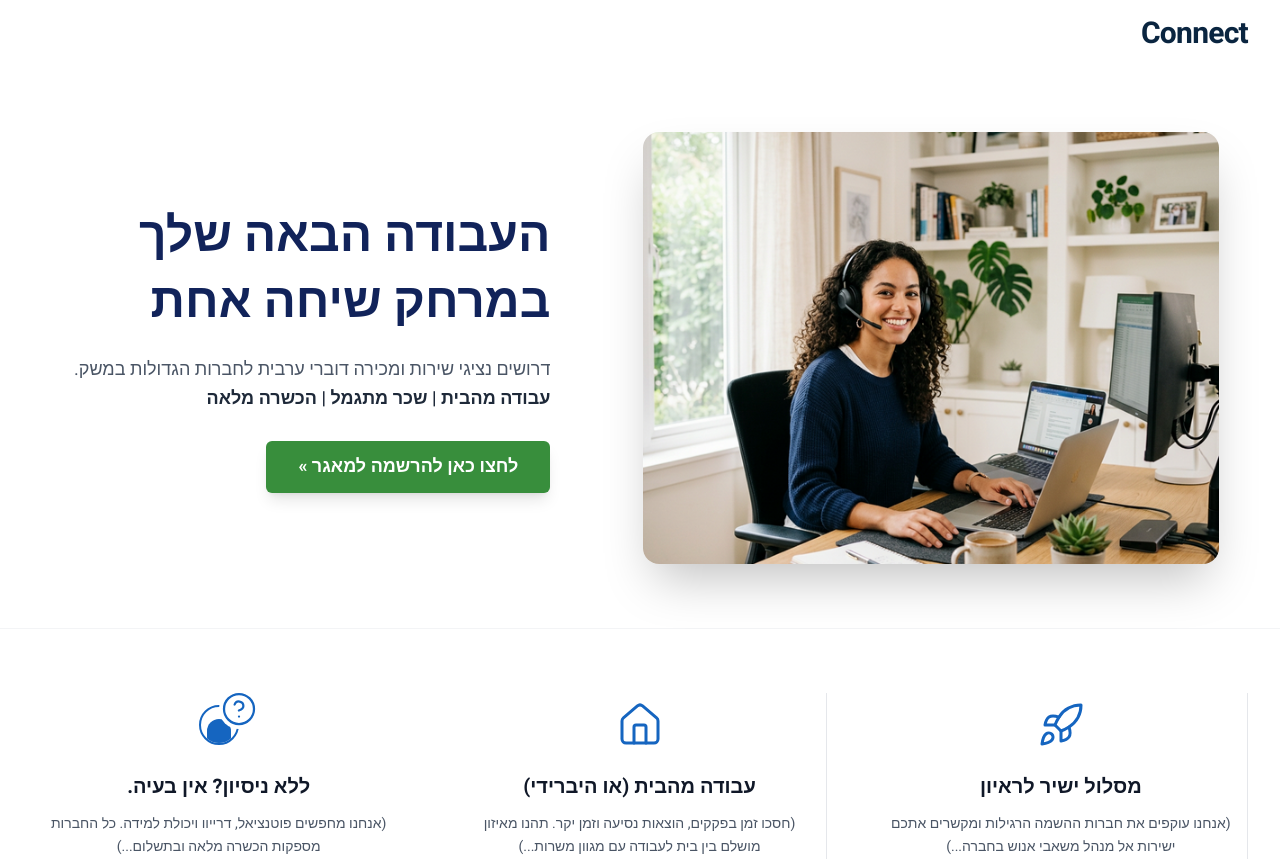
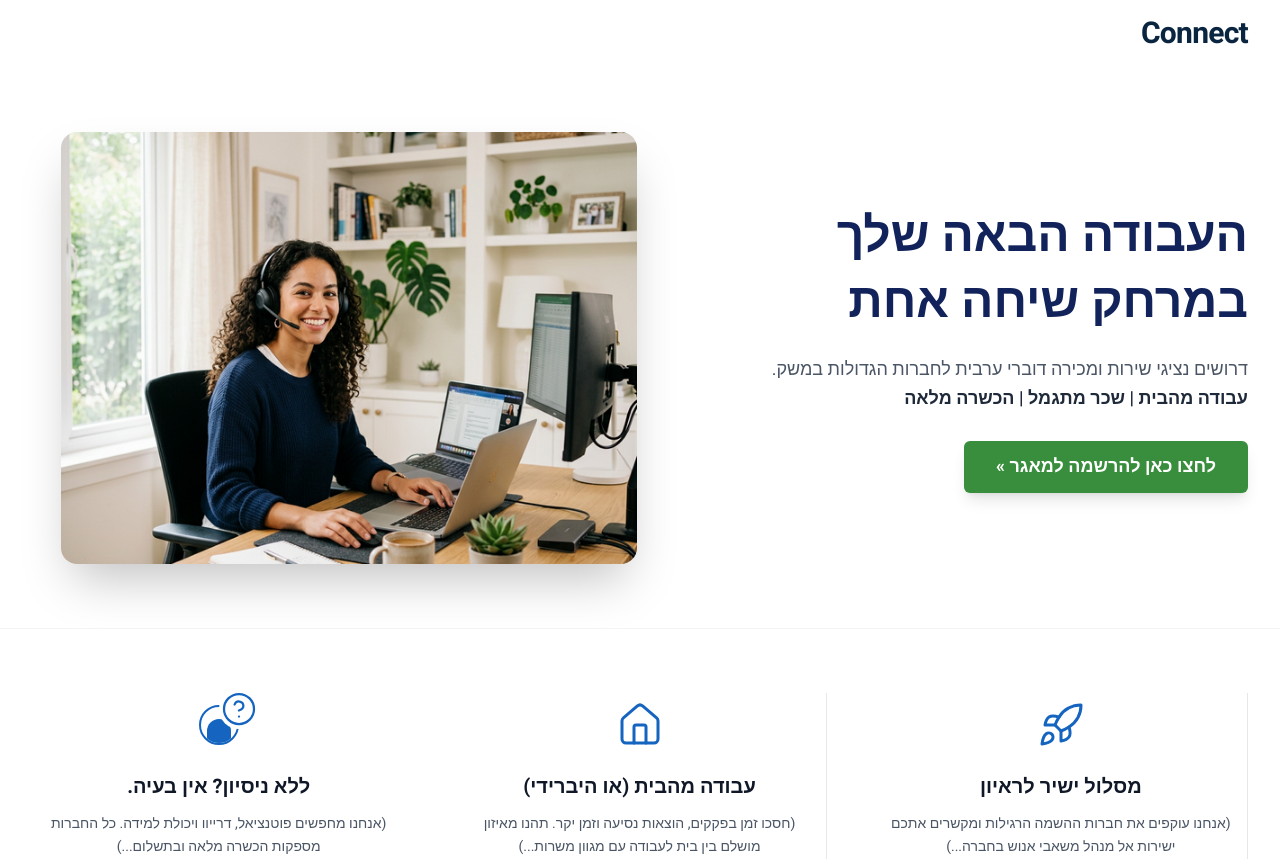
Before and after one commit to mmagba/hr, a Next.js app: page / in a window 1280 px wide. Shown: the top 861 px of the page. Built offline with nearby package versions, Linux system fonts and the light colour scheme.

Commit message:
Change hero section direction

```diff
--- a/src/app/page.tsx
+++ b/src/app/page.tsx
@@ -33,7 +33,7 @@
 
       {/* Hero Section */}
       <section className="w-full bg-white py-8 md:py-0 md:min-h-[70vh] flex items-center">
-        <div className="max-w-7xl mx-auto px-4 sm:px-6 lg:px-8 w-full flex flex-col md:flex-row-reverse items-center gap-8 md:gap-16">
+        <div className="max-w-7xl mx-auto px-4 sm:px-6 lg:px-8 w-full flex flex-col md:flex-row items-center gap-8 md:gap-16">
 
           {/* Text Content - appears on the right in RTL */}
           <div className="md:w-[45%] space-y-5 text-center md:text-right">
```
